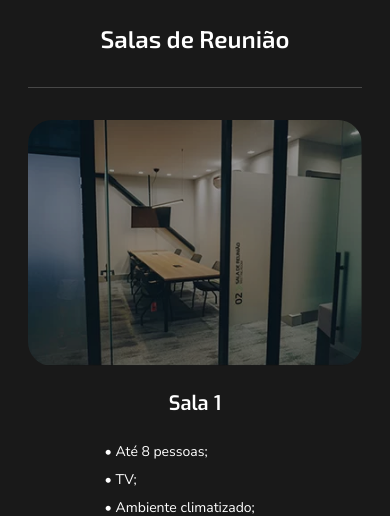
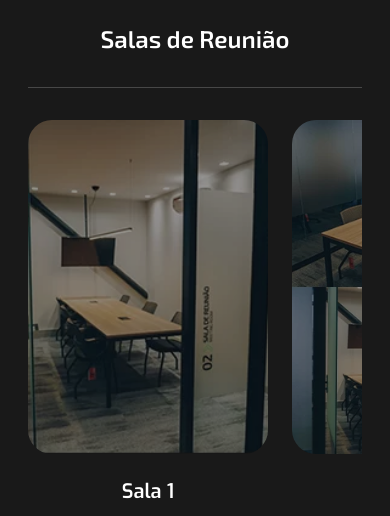
Before and after one commit to gustavospriebe/coworking-website, a Next.js app: page / in a window 390 px wide. Shown: the part 5240-5756 px from the top of the page. Built offline with nearby package versions, Linux system fonts and the light colour scheme.

Commit message:
new structure layout for mobile

```diff
--- a/components/Structure/Structure.tsx
+++ b/components/Structure/Structure.tsx
@@ -1,7 +1,8 @@
+import { Separator } from "@/components/ui/separator";
 import { structureConfig } from "@/config/Structure";
 import Image from "next/image";
+import Balancer from "react-wrap-balancer";
 import { SectionHeader } from "../SectionHeader";
-import { Separator } from "@/components/ui/separator";
 
 export function Structure() {
     const { Structure } = structureConfig;
@@ -43,7 +44,9 @@ export function Structure() {
                                         />
                                         <div className="absolute z-20 flex w-full flex-col items-center justify-center gap-4 px-2 pb-10 text-whiter group-hover:justify-between lg:flex-row lg:gap-0 lg:group-hover:justify-around">
                                             <p className="font-exo text-lg font-semibold md:text-xl md:group-hover:text-2xl">
-                                                {asset.name}
+                                                <Balancer>
+                                                    {asset.name}
+                                                </Balancer>
                                             </p>
                                             <div className="block space-y-2 font-nunitosans text-sm md:hidden md:text-base md:group-hover:block">
                                                 {asset.description.map(
@@ -63,20 +66,22 @@ export function Structure() {
                             </div>
                         </div>
                         <div className="mt-8 flex flex-col items-center gap-4 space-y-4 md:hidden">
-                            <p className="font-exotwo text-2xl font-semibold text-whiter lg:w-[150px]">
+                            <p className="font-exotwo text-2xl font-semibold text-whiter">
                                 {item.category}
                             </p>
                             <Separator className="my-5 bg-whiter/20" />
-                            <div className="flex w-full flex-col justify-center gap-6 md:flex-row ">
+                            <div className="flex w-full gap-6 overflow-x-scroll">
                                 {item.assets.map((asset, assetIndex) => (
                                     <div
                                         key={assetIndex}
-                                        className=" group flex cursor-pointer flex-col items-center justify-center gap-6  sm:flex-row"
+                                        className="flex w-full flex-col items-center justify-center gap-6"
                                     >
                                         <Image
                                             src={asset.image}
                                             alt=""
-                                            className="h-full w-full rounded-3xl object-cover opacity-75 brightness-75 sm:max-w-[335px]"
+                                            className="h-full
+                                            w-screen
+                                            max-w-[240px] rounded-3xl object-cover opacity-75 brightness-75"
                                         />
                                         <div className="flex w-full flex-col items-center justify-center gap-4 px-2 text-whiter">
                                             <p className="font-exo text-xl font-semibold">
```
